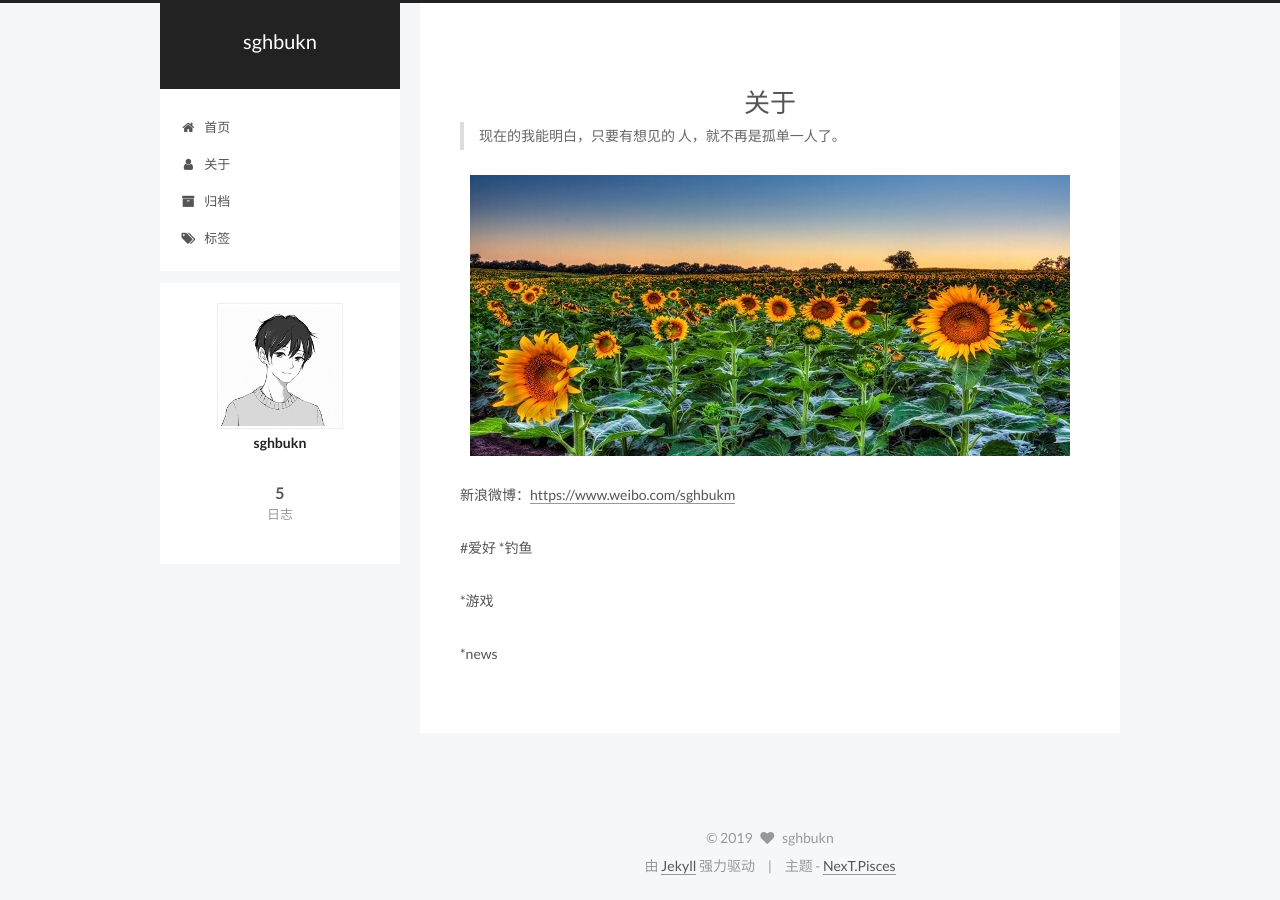
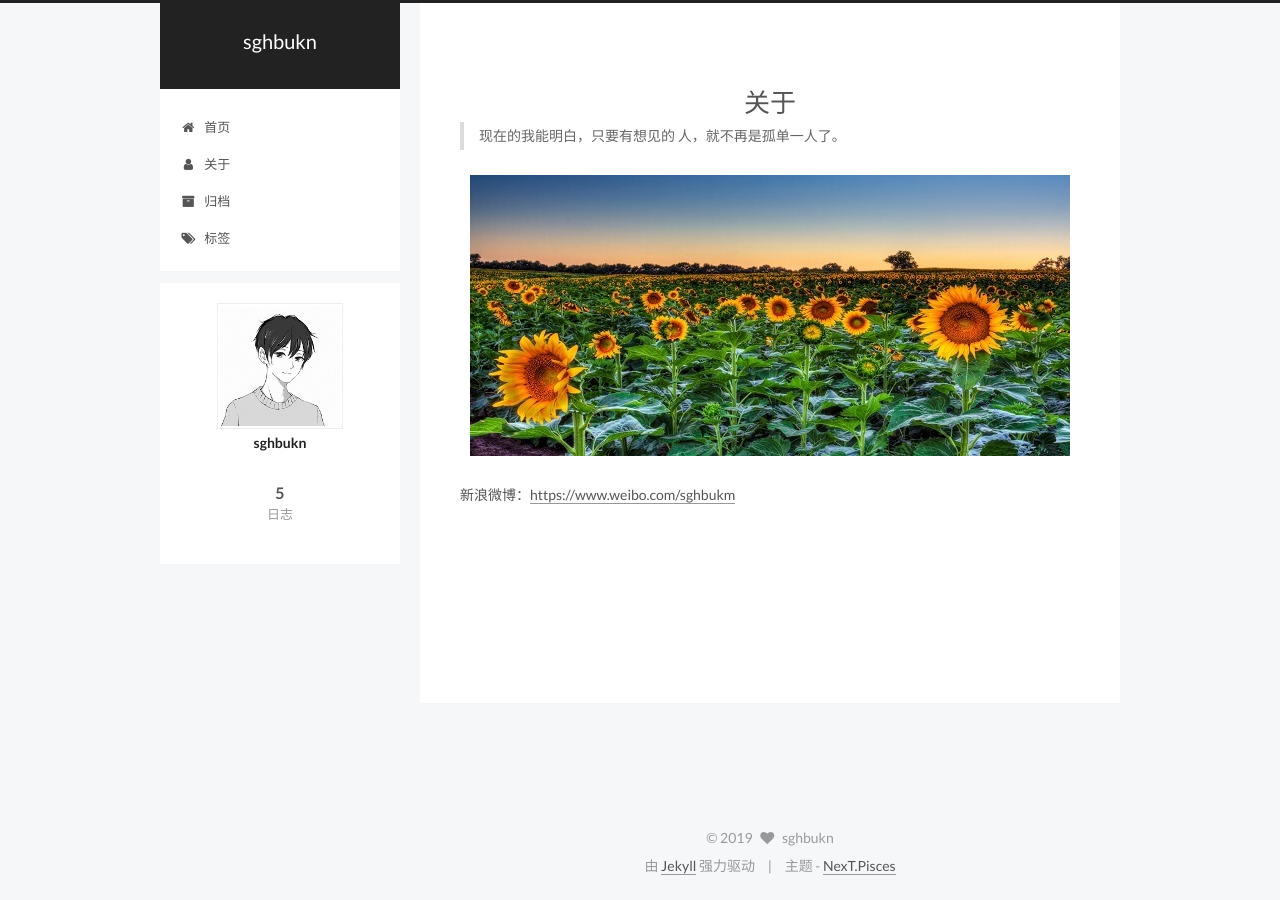
Before and after one commit to sghbukn/sghbukn.github.io, a Jekyll site: the page built from about/index.md, in a window 1280 px wide. Built offline with Jekyll 4.4.1, drawn with Linux system fonts in a browser that asks for light colours; comment, search, counter and statistics services are not loaded.

Commit message:
Update index.md

```diff
--- a/about/index.md
+++ b/about/index.md
@@ -7,10 +7,3 @@ type: about
 ![avatar](/assets/images/about_pic.jpg)
 
 新浪微博：<https://www.weibo.com/sghbukm>
-
-#爱好
-*钓鱼
-
-*游戏
-
-*news
```
